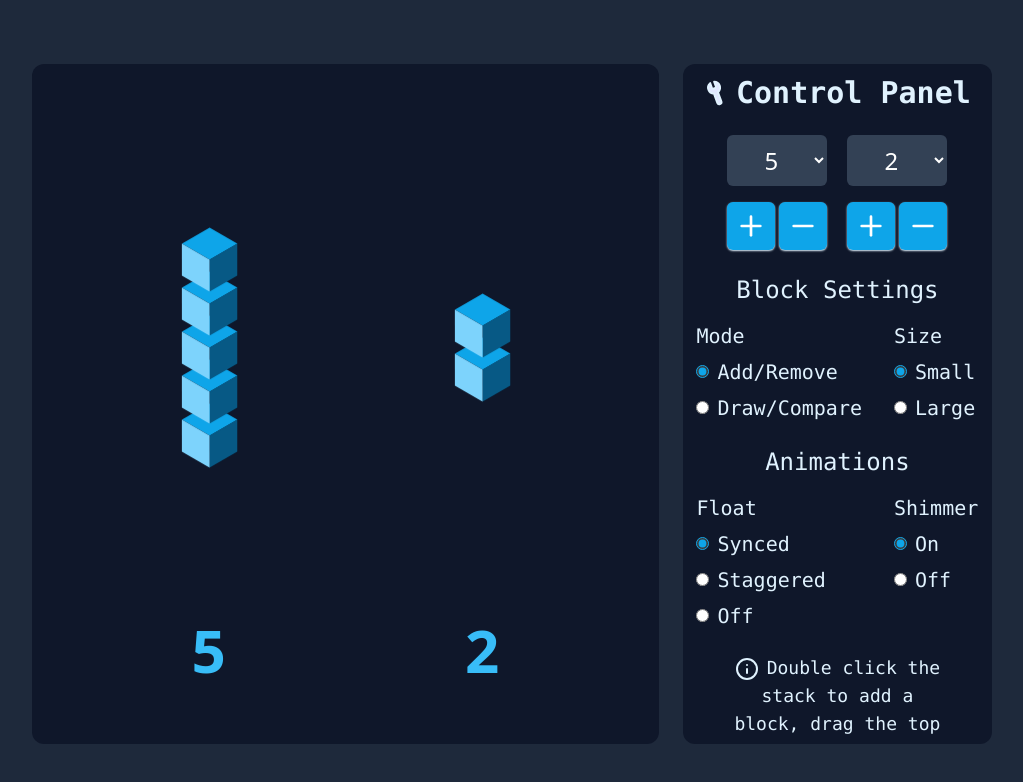
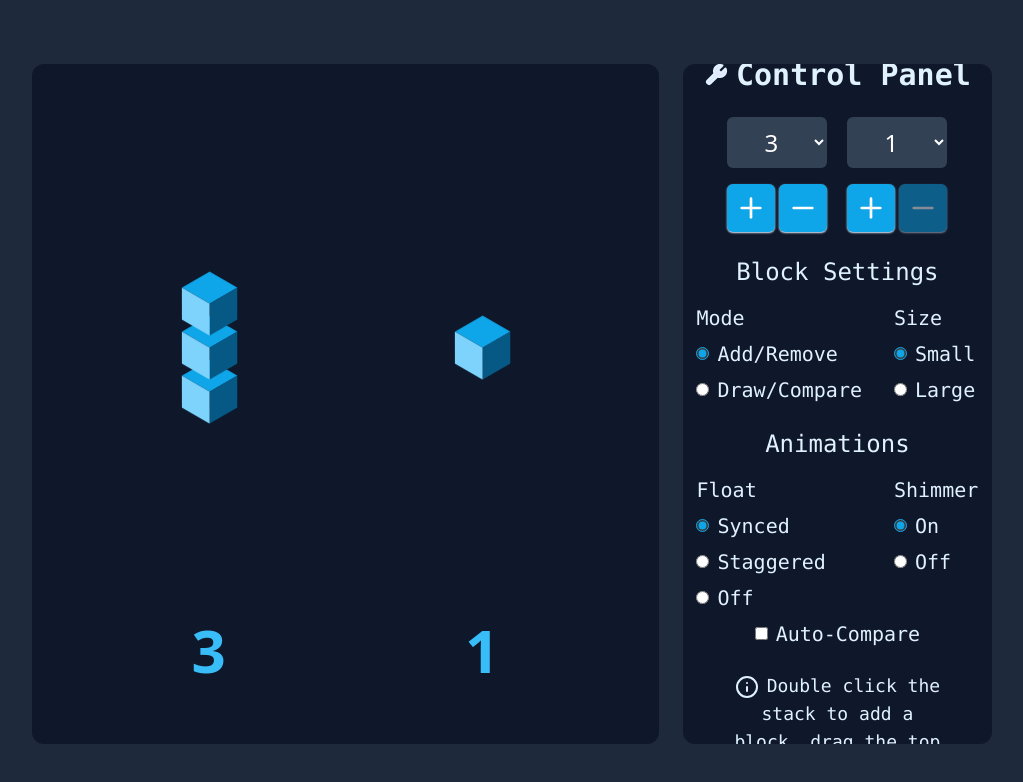
Before and after one commit to hyperdiscogirl/block-comparison-widget, a React (Vite) app: page / in a window 1280 px wide. Shown: the top 782 px of the page, without its empty margins (128-1151 px from the left). Built offline with nearby package versions, Linux system fonts and the light colour scheme.

Commit message:
auto compare

```diff
--- a/src/components/BlockComparisonWidget/index.tsx
+++ b/src/components/BlockComparisonWidget/index.tsx
@@ -6,9 +6,18 @@ import type { InteractionMode, BlockStack as BlockStackType } from './types'
 import type { ComparisonLine } from '../ComparisonLine'
 
 export function BlockComparisonWidget() {
- // purpose of this is to generate unique ids for the blocks
- const initialStack1Length = 5;
- const initialStack2Length = 2;
+  // randomize the initial stack lengths
+  const generateRandomLengths = () => {
+    const length1 = Math.floor(Math.random() * 6) + 1;  // 1-6
+    let length2;
+    do {
+      length2 = Math.floor(Math.random() * 6) + 1;  // 1-6
+    } while (length2 === length1);
+
+    return [length1, length2];
+  };
+
+  const [initialStack1Length, initialStack2Length] = generateRandomLengths();
   const totalInitialBlocks = initialStack1Length + initialStack2Length;
 
   // initialize counter to start after all our initial blocks
@@ -19,7 +28,6 @@ export function BlockComparisonWidget() {
     {
       id: 1,
       blocks: Array.from({ length: initialStack1Length }, (_, i) => ({
-       // First stack blocks will have IDs 0 through 4
         id: `stack1-block-${i}`,
         position: i
       })),
@@ -29,8 +37,6 @@ export function BlockComparisonWidget() {
     {
       id: 2,
       blocks: Array.from({ length: initialStack2Length }, (_, i) => ({
-       // second stack blocks will have IDs 5 and 6
-       // add initialStack1Length to ensure no overlap with first stack
         id: `stack2-block-${i + initialStack1Length}`,
         position: i
       })),
@@ -43,24 +49,24 @@ export function BlockComparisonWidget() {
   const [floatMode, setFloatMode] = useState<'synced' | 'staggered' | 'off'>('synced');
   const [shimmerEnabled, setShimmerEnabled] = useState(true);
 
-  // Add new state for comparisons
   const [comparisonLines, setComparisonLines] = useState<ComparisonLine[]>([]);
   const [activeComparison, setActiveComparison] = useState<{
     startStack: number;
     startPosition: 'top' | 'bottom';
     startY: number;
+    startX: number;
   } | null>(null);
   const [mousePosition, setMousePosition] = useState<{ x: number; y: number } | null>(null);
 
-  // Reference to our container for position calculations
+  // reference to container for position calculations
   const containerRef = useRef<HTMLDivElement>(null);
 
-  // Track mouse position during comparison drawing
+  // track mouse position during comparison drawing
   useEffect(() => {
     if (!activeComparison) return;
 
     const handleMouseMove = (e: MouseEvent) => {
-      // Get position relative to our container
+      // get position relative to container
       if (containerRef.current) {
         const rect = containerRef.current.getBoundingClientRect();
         setMousePosition({
@@ -74,12 +80,12 @@ export function BlockComparisonWidget() {
     return () => window.removeEventListener('mousemove', handleMouseMove);
   }, [activeComparison]);
 
-  // Add debug logging to help us see what's happening
+  // debug logging
   console.log('Active comparison:', activeComparison);
   console.log('Mouse position:', mousePosition);
   console.log('Comparison lines:', comparisonLines);
 
-  // Clear comparison state when switching to addRemove mode
+  // reset comparison state when switching mode
   useEffect(() => {
     if (interactionMode === 'addRemove') {
       setComparisonLines([]);
@@ -88,7 +94,6 @@ export function BlockComparisonWidget() {
     }
   }, [interactionMode]);
 
-  // Helper to check if a position already has a line
   const hasExistingLine = (stackId: number, position: 'top' | 'bottom') => {
     return comparisonLines.some(line =>
       (line.startStack === stackId || line.endStack === stackId) &&
@@ -134,17 +139,45 @@ export function BlockComparisonWidget() {
     }))
   }
 
-  // Add click handler for the container
   const handleContainerClick = (e: React.MouseEvent) => {
-    // Only handle clicks in compare mode and when there's an active comparison
+    // only handle clicks in compare mode and when there's an active comparison
     if (interactionMode === 'drawCompare' && activeComparison) {
-      // Check if the click was directly on the container or blocks container
       if (e.target === e.currentTarget) {
         setActiveComparison(null);
         setMousePosition(null);
       }
     }
   };
+
+  const [autoCompare, setAutoCompare] = useState(false);
+
+  // auto-comparison
+  useEffect(() => {
+    if (!autoCompare || interactionMode !== 'drawCompare') return;
+
+    // clear existing comparisons when enabling auto-compare
+    setComparisonLines([]);
+
+    // create automatic comparisons
+    const newLines = [
+      {
+        id: `comparison-top-${Date.now()}`,
+        startStack: 1,
+        endStack: 2,
+        position: 'top' as const,
+        type: 'auto' as const
+      },
+      {
+        id: `comparison-bottom-${Date.now()}`,
+        startStack: 1,
+        endStack: 2,
+        position: 'bottom' as const,
+        type: 'auto' as const
+      }
+    ];
+
+    setComparisonLines(newLines);
+  }, [autoCompare, interactionMode]);
 
   return (
     <div className="w-full flex flex-col lg:flex-row gap-4 md:gap-6 p-4 md:p-6 lg:p-8 xl:w-[80vw] 2xl:w-[70vw] overflow-hidden">
@@ -177,22 +210,32 @@ export function BlockComparisonWidget() {
               onConnectionPoint={(position, y) => {
                 if (interactionMode !== 'drawCompare') return;
 
-                // Check if this position already has a line
+                // check if this position already has a line
                 if (hasExistingLine(stack.id, position)) return;
 
                 if (!activeComparison) {
-                  // Start new comparison
+                    const rect = containerRef.current?.getBoundingClientRect();
+                    if (!rect) return;
+
+                    const startX = (rect.width / 3) * stack.id;
+
+                    // new comparison
                     setActiveComparison({
                         startStack: stack.id,
                         startPosition: position,
-                    startY: y
+                        startY: y,
+                        startX: startX
+                    });
+                    setMousePosition({
+                        x: startX,
+                        y: y
                     });
                 } else if (
                     activeComparison.startStack !== stack.id &&
                     activeComparison.startPosition === position &&
                     !hasExistingLine(activeComparison.startStack, position)
                 ) {
-                  // Complete valid comparison
+                    // complete valid comparison
                     setComparisonLines(lines => [...lines, {
                         id: `comparison-${Date.now()}`,
                         startStack: activeComparison.startStack,
@@ -201,6 +244,7 @@ export function BlockComparisonWidget() {
                         type: 'student'
                     }]);
                     setActiveComparison(null);
+                    setMousePosition(null);  // clear mouse position when completing
                 }
               }}
               activeComparison={activeComparison ? {
@@ -233,6 +277,8 @@ export function BlockComparisonWidget() {
         setShimmerEnabled={setShimmerEnabled}
         comparisonLines={comparisonLines}
         onResetComparisons={() => setComparisonLines([])}
+        autoCompare={autoCompare}
+        setAutoCompare={setAutoCompare}
       />
     </div>
   )
--- a/src/components/ComparisonLine/index.tsx
+++ b/src/components/ComparisonLine/index.tsx
@@ -15,6 +15,7 @@ interface ComparisonLayerProps {
     startStack: number;
     startPosition: 'top' | 'bottom';
     startY: number;
+    startX: number;
   } | null;
   mousePosition: { x: number; y: number } | null;
   containerRef: React.RefObject<HTMLDivElement>;
--- a/src/components/ControlPanel/index.tsx
+++ b/src/components/ControlPanel/index.tsx
@@ -17,6 +17,8 @@ type ControlPanelProps = {
   setShimmerEnabled: (enabled: boolean) => void
   comparisonLines: any[]
   onResetComparisons: () => void
+  autoCompare: boolean
+  setAutoCompare: (enabled: boolean) => void
 }
 
 export function ControlPanel({
@@ -33,7 +35,9 @@ export function ControlPanel({
   shimmerEnabled,
   setShimmerEnabled,
   comparisonLines,
-  onResetComparisons
+  onResetComparisons,
+  autoCompare,
+  setAutoCompare
 }: ControlPanelProps) {
 const handleSelectChange = (index: number, value: number) => {
     const startingId = blockIdCounter;
@@ -89,7 +93,7 @@ const handleSelectChange = (index: number, value: number) => {
     <div className="bg-slate-900 rounded-xl text-sky-100 text-xl lg:text-2xl p-4 px-20 pt-10 lg:pt-0 lg:p-6 xl:p-12 lg:h-[85vh] w-full min-h-fit lg:min-h-0 lg:w-[45%] flex flex-col justify-center items-center gap-4 lg:gap-6 overflow-y-auto">
       <h2 className="font-bold font-mono text-center text-sky-100 whitespace-nowrap flex items-center text-3xl 2xl:text-4xl">
         <WrenchIcon
-          className="w-6 h-6 inline-block align-middle mr-2 transform scale-x-[-1] rotate-[25deg]"
+          className="w-6 h-6 inline-block align-middle mr-2"
           fill="#e0e7ff"
         />
         Control Panel
@@ -256,6 +260,15 @@ const handleSelectChange = (index: number, value: number) => {
             </label>
           </div>
         </div>
+        <label className="col-span-3 flex items-center gap-2 cursor-pointer justify-center mt-2 text-base lg:text-xl">
+              <input
+                type="checkbox"
+                checked={autoCompare}
+                onChange={(e) => setAutoCompare(e.target.checked)}
+                className="accent-sky-500"
+              />
+              Auto-Compare
+            </label>
       </div>
 
         <div className="text-center text-lg font-mono h-20">
@@ -300,11 +313,25 @@ const handleSelectChange = (index: number, value: number) => {
                 transition={{ duration: 0.4 }}
               >
                 <p>
-                  <InfoIcon className="w-6 h-6 inline-block align-middle mr-2" />
-                  {mode === 'addRemove'
-                    ? 'Double click the stack to add a block, drag the top block to remove'
-                    : 'Click and mouse from the end of one stack to the other and click to create a comparison line'
-                  }
+                  {(() => {
+                    if (mode === 'addRemove') {
+                      return (
+                        <p>
+                          <InfoIcon className="w-6 h-6 inline-block align-middle mr-2" />
+                          Double click the stack to add a block, drag the top block to remove
+                        </p>
+                      );
+                    }
+                    if (!autoCompare) {
+                      return (
+                        <p>
+                          <InfoIcon className="w-6 h-6 inline-block align-middle mr-2" />
+                          Click and mouse from the end of one stack to the other and click to create a comparison line
+                        </p>
+                      );
+                    }
+                    return null;
+                  })()}
                 </p>
               </motion.div>
             )}
--- a/src/utils/stackPositioning.ts
+++ b/src/utils/stackPositioning.ts
@@ -18,3 +18,26 @@ export function getStackBlockPositions(stackElement: Element | null, offset: num
       bottom: lastRect.bottom + offset  // Move interaction zone down
     };
   }
+
+  export function getStackPosition(
+    containerRef: React.RefObject<HTMLDivElement>,
+    stackIndex: number,
+    position: 'top' | 'bottom',
+    offset: number = 12
+) {
+    if (!containerRef.current) return { x: 0, y: 0 };
+
+    const container = containerRef.current;
+    const containerWidth = container.clientWidth;
+    const x = (containerWidth / 3) * (stackIndex + 1);
+
+    const stackElement = container.querySelectorAll('.relative.flex-grow')[stackIndex];
+    const positions = getStackBlockPositions(stackElement, offset);
+    const containerRect = container.getBoundingClientRect();
+
+    const y = position === 'top'
+      ? positions.top - containerRect.top
+      : positions.bottom - containerRect.top;
+
+    return { x, y };
+}
```
Lines whose indentation alone changed are shown as unchanged.
